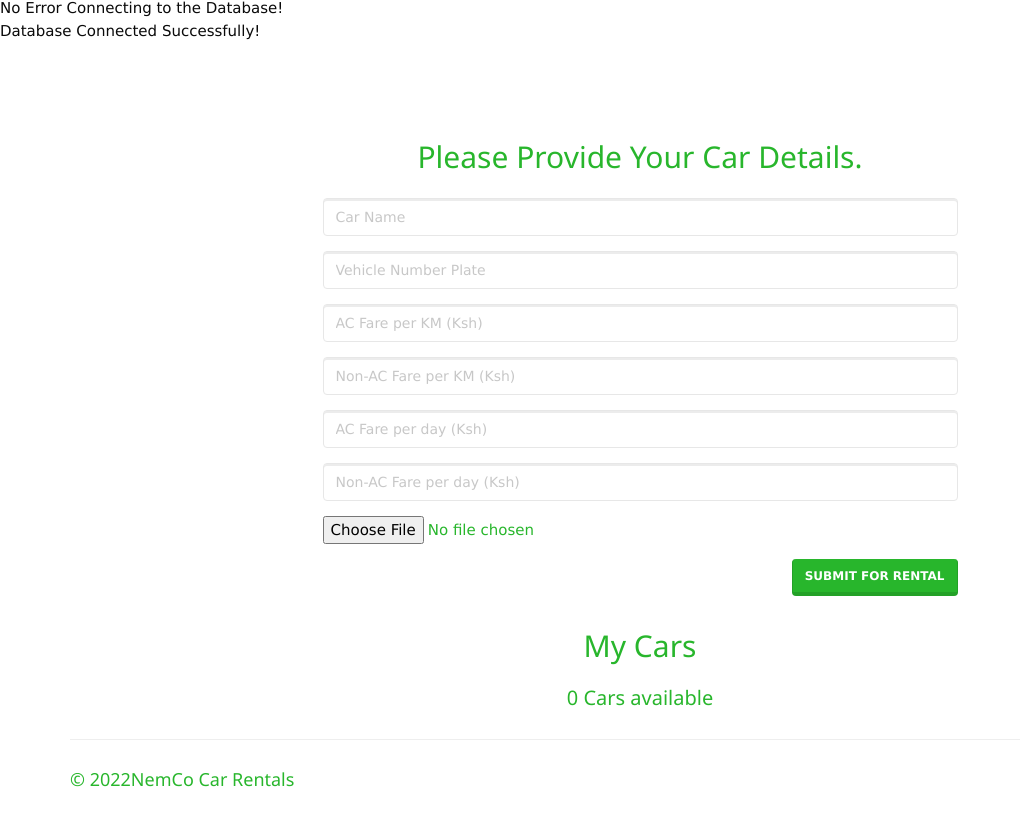
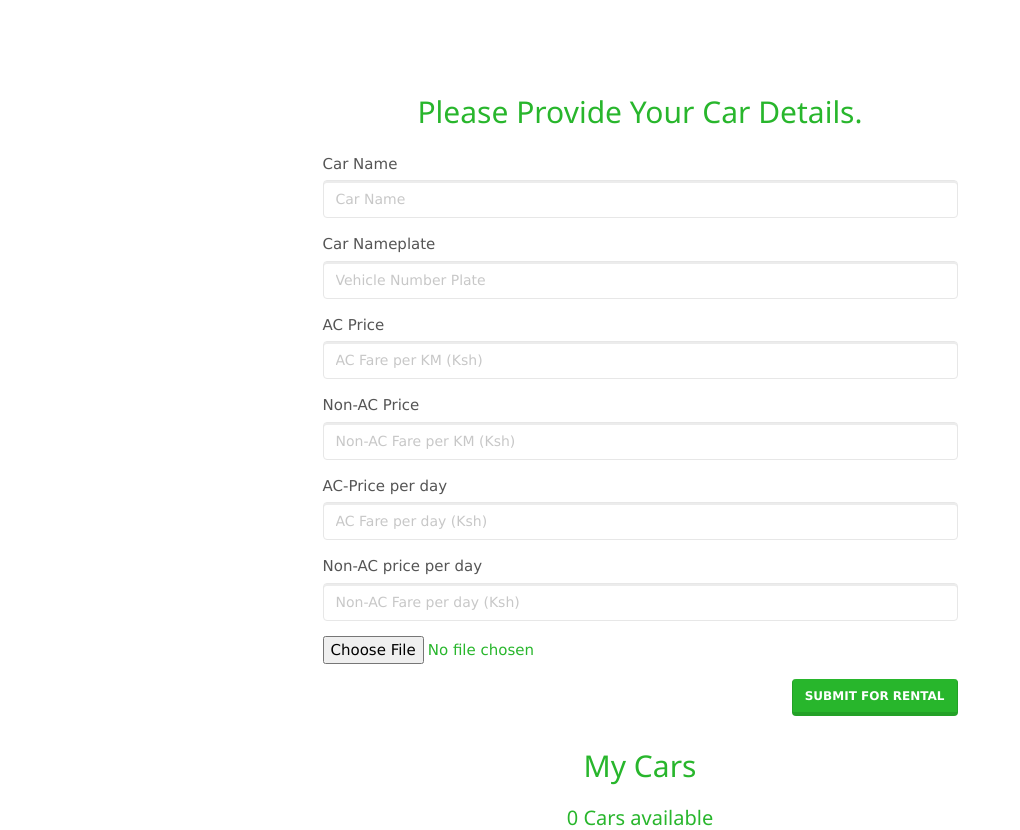
Before and after one commit to dalienst/carent, a PHP site: page /entercar.php in a window 1280 px wide. Shown: the part 53-883 px from the top of the page, without its empty margins (0-1020 px from the left). Before the commit the page ends 840 px from the top, so only its background shows below. Run offline with PHP 8.4, Linux system fonts and the light colour scheme; the visitor is signed in with stand-in values (Sample User, id 1); data that the repository does not hold is empty.

Commit message:
first commit

```diff
--- a/connection.php
+++ b/connection.php
@@ -12,5 +12,5 @@ function Connect()
 
 	return $conn;
 }
-echo '<span style="color:#0A0A0A;">No Error Connecting to the Database! <br> Database Connected Successfully! </p></span>';
+// echo '<span style="color:#0A0A0A;">No Error Connecting to the Database! <br> Database Connected Successfully! </p></span>';
 ?>
--- a/entercar.php
+++ b/entercar.php
@@ -14,6 +14,11 @@ include('session_client.php'); ?>
   <script type="text/javascript" src="assets/js/jquery.min.js"></script>
   <script type="text/javascript" src="assets/js/bootstrap.min.js"></script>
     <link rel="stylesheet" type="text/css" href="assets/css/clientpage.css" />
+    <style>
+      tbody {
+       margin-left: 20px;
+     }
+      </style>
 </head>
 <body>
 
@@ -115,26 +120,32 @@ include('session_client.php'); ?>
           <h3 style="margin-bottom: 25px; text-align: center; font-size: 30px;" class="text-success"> Please Provide Your Car Details. </h3>
 
           <div class="form-group">
+            <label for="car_name">Car Name</label>
             <input type="text" class="form-control" id="car_name" name="car_name" placeholder="Car Name " required>
           </div>
 
           <div class="form-group">
+            <label for="car_nameplate">Car Nameplate</label>
             <input type="text" class="form-control" id="car_nameplate" name="car_nameplate" placeholder="Vehicle Number Plate" required>
           </div>
 
           <div class="form-group">
+            <label for="ac_price">AC Price</label>
             <input type="text" class="form-control" id="ac_price" name="ac_price" placeholder="AC Fare per KM (Ksh)" required>
           </div>
 
           <div class="form-group">
+            <label for="n0n_ac_price">Non-AC Price</label>
             <input type="text" class="form-control" id="non_ac_price" name="non_ac_price" placeholder="Non-AC Fare per KM (Ksh)" required>
           </div>
 
           <div class="form-group">
+            <label for="ac_price_per_day">AC-Price per day</label>
             <input type="text" class="form-control" id="ac_price_per_day" name="ac_price_per_day" placeholder="AC Fare per day (Ksh)" required>
           </div>
 
           <div class="form-group">
+            <label for="non_ac_price_per_day">Non-AC price per day</label>
             <input type="text" class="form-control" id="non_ac_price_per_day" name="non_ac_price_per_day" placeholder="Non-AC Fare per day (Ksh)" required>
           </div>
 
@@ -163,32 +174,30 @@ if (mysqli_num_rows($result) > 0) {
   <table class="table table-striped">
     <thead class="thead-dark">
       <tr>
-        <th></th>
-        <th width="24%" class="text-success"> Name</th>
-        <th width="15%" class="text-success"> Nameplate </th>
+        <th width="15%" class="text-success"> Name</th>
+        <th width="15%"  class="text-success"> Nameplate </th>
         <th width="13%" class="text-success"> AC Fare (/km) </th>
         <th width="17%" class="text-success"> Non-AC Fare (/km)</th>
-        <th width="13%" class="text-success"> AC Fare (/day)</th>
+        <th width="13%"  class="text-success"> AC Fare (/day)</th>
         <th width="17%" class="text-success"> Non-AC Fare (/day)</th>
         <th width="1%" class="text-success"> Availability </th>
       </tr>
     </thead>
 
-    <?PHP
+    <?php
       //OUTPUT DATA OF EACH ROW
       while($row = mysqli_fetch_assoc($result)){
     ?>
 
   <tbody>
     <tr>
-      <td><?php echo $row["car_name"]; ?></td>
+      <td><?php echo $row["car_name"];?></td>
       <td><?php echo $row["car_nameplate"]; ?></td>
       <td><?php echo $row["ac_price"]; ?></td>
       <td><?php echo $row["non_ac_price"]; ?></td>
       <td><?php echo $row["ac_price_per_day"]; ?></td>
       <td><?php echo $row["non_ac_price_per_day"]; ?></td>
       <td><?php echo $row["car_availability"]; ?></td>
-
     </tr>
   </tbody>
   <?php } ?>
```
Also changed, not shown: enterdriver.php (+25 -9 lines).
